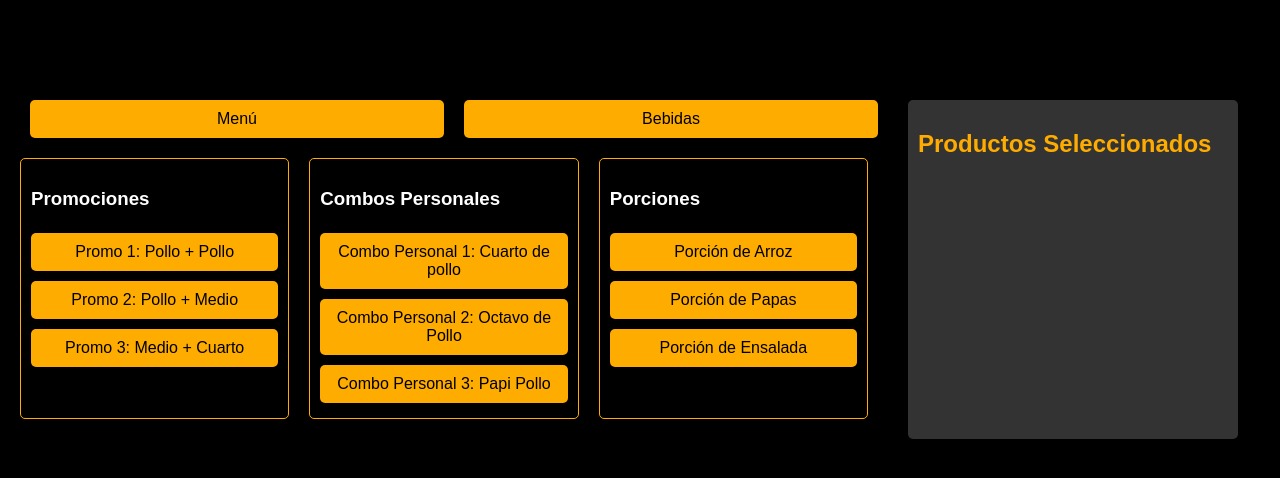
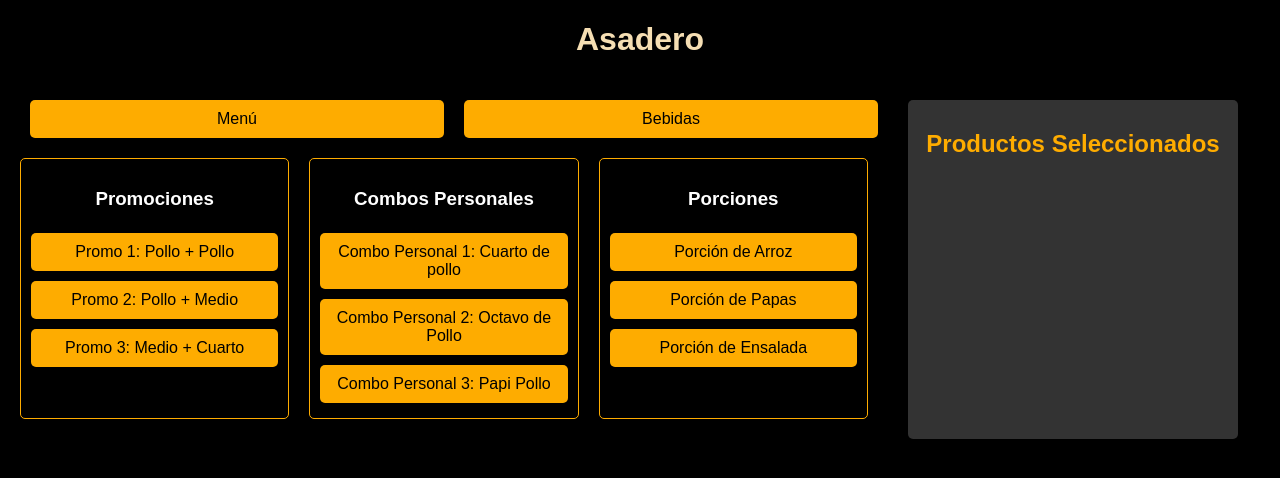
Before and after one commit to Josssue35/tesisPuceTec, a React (Create React App) app in the folder frontend/: page / in a window 1280 px wide. Shown: the top 478 px of the page. Built offline with nearby package versions, Linux system fonts and the light colour scheme.

Commit message:
Config Database Cloud
Se configuro la base de datos de la nube

```diff
--- a/frontend/src/App.css
+++ b/frontend/src/App.css
@@ -28,10 +28,16 @@
   color: #61dafb;
 }
 
+
+h1 {
+  color: wheat;
+}
+
 @keyframes App-logo-spin {
   from {
     transform: rotate(0deg);
   }
+
   to {
     transform: rotate(360deg);
   }
--- a/frontend/src/App.js
+++ b/frontend/src/App.js
@@ -1,6 +1,7 @@
 // src/App.js
 import React from 'react';
 import ProductList from './ProductList';
+import './App.css';
 
 const App = () => {
   const products = [
```
Also changed, not shown: 2 other files (tests, documents, lock files or other folders).
